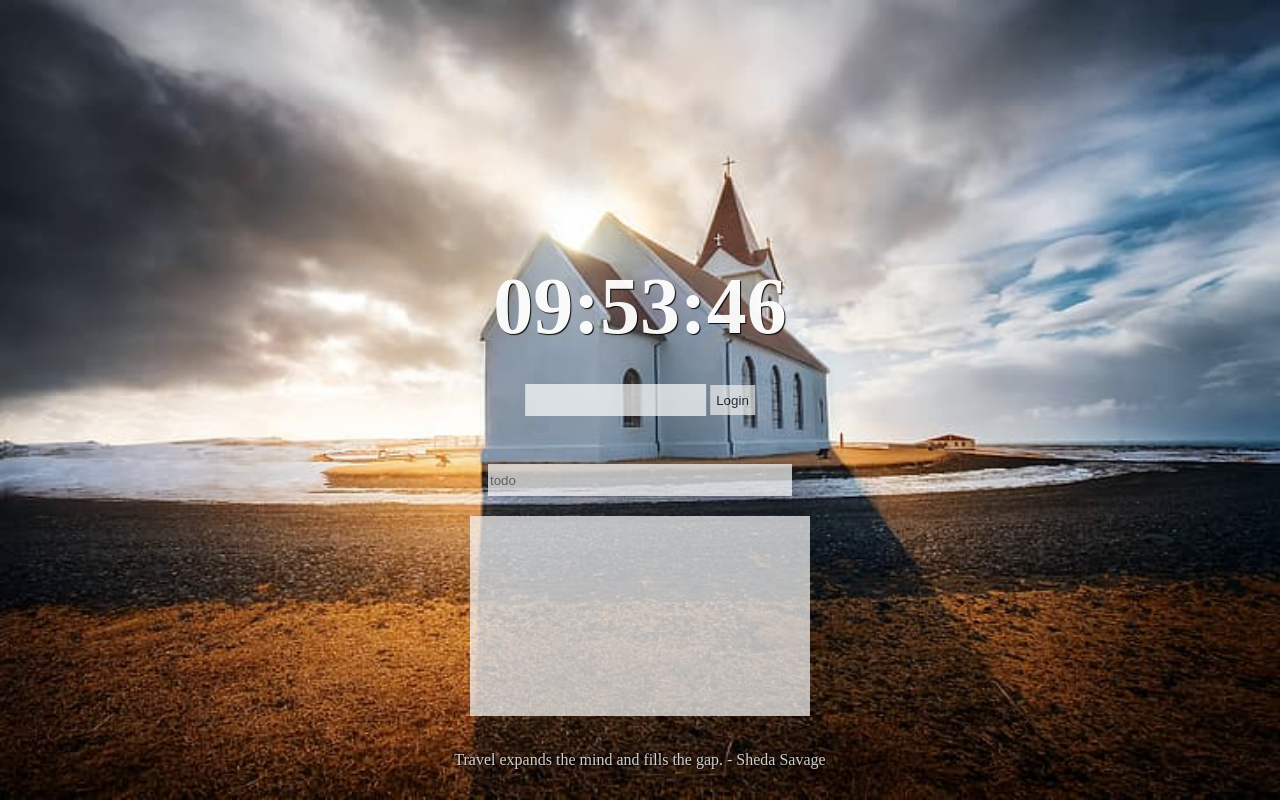
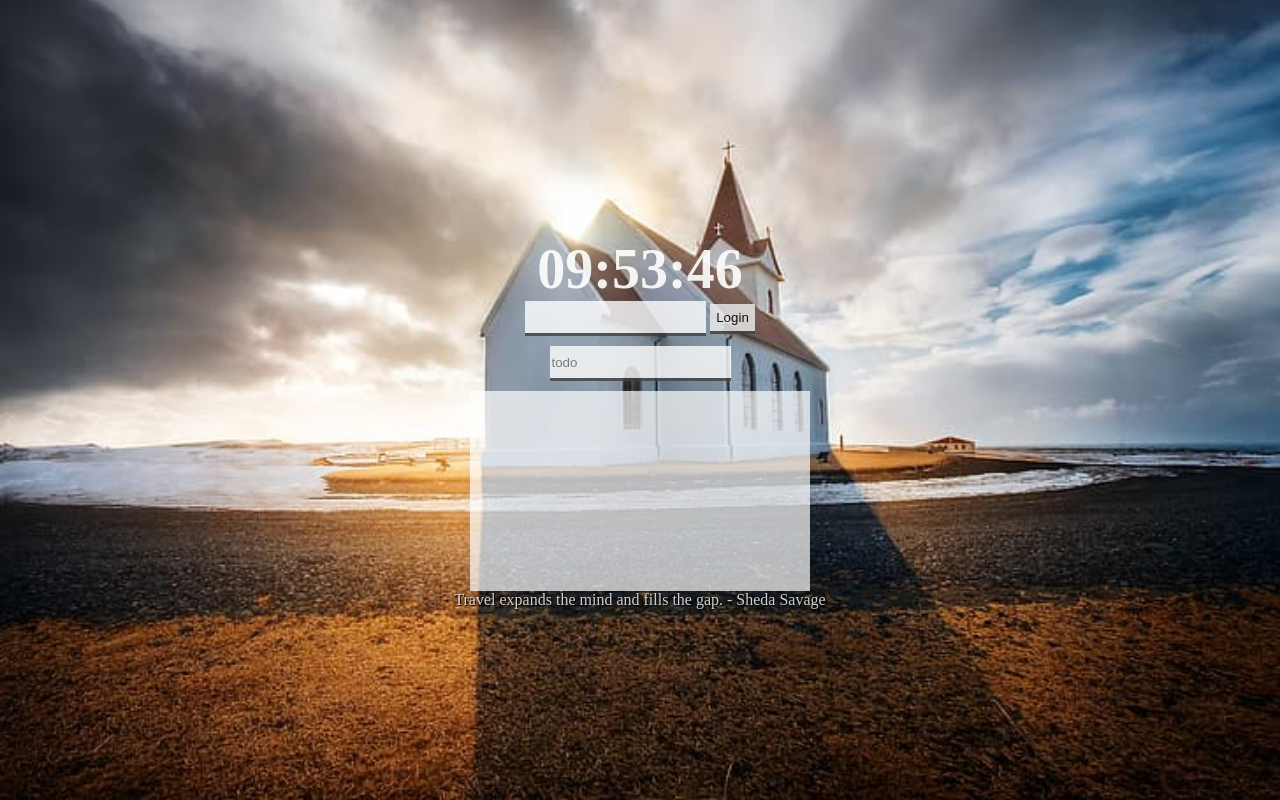
Before and after one commit to HSH-5566/HSH-5566.github.io, a plain HTML site: page index.html in a window 1280 px wide. Drawn offline with Linux system fonts and the light colour scheme.

Commit message:
[Refactor]css-flex

```diff
--- a/css/style.css
+++ b/css/style.css
@@ -1,110 +1,101 @@
+body {
+    display: flex;
+    flex-direction: column;
+    align-items: center;
+    justify-content: center;
+    background-repeat: no-repeat;
+    padding: 0;
+    margin: 0;
+    height: 100vh;
+    background-size: cover;
+    background-position: center;
+}
+
 .hidden {
     display: none;
 }
 
-img {
-    position: absolute;
-    width: 100vw;
-    height: 100vh;
-    top: 50%;
-    left: 50%;
-    transform: translate(-50%, -50%);
-}
+#clock {
+    font-size: 3.5em;
+    color: white;
+    opacity: 0.9;
+    margin-bottom: 0;
+    align-self: center;
+    z-index: 1;
 
-#clock {
-    position: absolute;
-    top: 30%;
-    left: 50%;
-    transform: translate(-50%, -50%);
-    color:white;
-    opacity: 0.95;
-    font-size: 5.0em;
-    text-shadow:1px 1px 1px #000;
-    z-index: 2;
-}
-
-#weather {
-    position: absolute;
-    top: 45%;
-    left: 50%;
-    transform: translate(-50%, -50%);
-    color:white;
-    font-size: 1.0em;
-    text-shadow:1px 1px 1px #000;
-    z-index: 2;
 }
 
 #loginForm {
-    position: absolute;
-    top: 50%;
-    left: 50%;
-    transform: translate(-50%, -50%);
-    z-index: 2;
+    align-self: center;
+    z-index: 1;
 }
 
-#loginForm input:first-child {
-    border:none;
+#loginForm input:first-child{
     height: 30px;
-    opacity: 0.7;
+    opacity: 0.8;
+    border: none;
+    border-bottom: 3px rgb(65, 65, 65) solid;
+    align-self: center;
+    z-index: 1;
 }
 
-#loginForm input:last-child {
-    border:none;
+#loginForm input:last-child{
     height: 30px;
-    opacity: 0.7;
+    opacity: 0.8;
+    border: none;
+    border-bottom: 3px rgb(65, 65, 65) solid;
+    align-self: center;
+    z-index: 1;
 }
 
-#loginForm input:last-child:hover {
-    border:none;
-    height: 30px;
+#loginForm input:last-child:hover{
     background-color: gray;
     cursor: pointer;
-    opacity: 0.7;
 }
 
 #greeting {
-    position: absolute;
-    top: 47%;
-    left: 50%;
-    transform: translate(-50%, -50%);
-    color:white;
-    font-size: 2.0em;
+    margin: 0;
+    color: white;
+    opacity: 0.9;
     text-shadow:1px 1px 1px #000;
-    z-index: 2;
+    align-self: center;
+    z-index: 1;
+
 }
 
-#todo-form input{
-    position: absolute;
-    top: 60%;
-    left: 50%;
-    transform: translate(-50%, -50%);
-    border:none;
+#todo-form {
+    align-self: center;
+    z-index: 1;
+}
+
+#todo-form input:first-child {
     height: 30px;
-    width: 300px;
-    opacity: 0.7;
-    z-index: 2;
+    opacity: 0.8;
+    border: none;
+    margin-top: 10px;
+    margin-bottom: 10px;
+    border-bottom: 3px rgb(65, 65, 65) solid;
 }
 
 #todo-list {
-    position: absolute;
-    top: 75%;
-    left: 50%;
+    margin: 0;
+    list-style:none;
     height: 200px;
     width: 300px;
+    min-height: 50px;
     background-color: rgba(255, 255, 255, 0.7);
-    list-style:none;
-    transform: translate(-50%, -50%);
     overflow: auto;
-    z-index: 2;
+    align-self: center;
+    z-index: 1;
 }
 
-#todo-list li {
-    color: black;
+#todo-list li{
+    position: relative;
 }
 
 #todo-list li button{
     position: absolute;
-    left: 0;
+    left: -40px;
     border: none;
     background-color:transparent;
 }
@@ -122,11 +113,15 @@ img {
 }
 
 #quotes {
-    position: absolute;
-    top: 95%;
-    left: 50%;
-    transform: translate(-50%, -50%);
     color:rgba(255, 255, 255, 0.8);
     text-shadow:1px 1px 1px #000;
-    z-index: 2;
+    align-self: center;
+    z-index: 1;
 }
+
+#weather {
+    color:white;
+    font-size: 1.0em;
+    text-shadow:1px 1px 1px #000;
+    z-index: 1;
+}
--- a/index.html
+++ b/index.html
@@ -8,13 +8,19 @@
     <title>Momentum</title>
 </head>
 <body>
+
+    <h2 id="clock">00:00:00</h2>
+
+    <div id="weather">
+        <span></span>
+        <span></span>
+    </div>
+
     <form class="hidden" id="loginForm">
         <input maxlength="15" required type="text" />
         <input type="submit" value="Login"/>
     </form>
     <h1 class="hidden" id="greeting"></h1>
-
-    <h2 id="clock">00:00:00</h2>
 
     <form id="todo-form">
         <input type="text" placeholder="todo" required />
@@ -22,11 +28,6 @@
     <ul id="todo-list"></ul>
 
     <div id="quotes">
-        <span></span>
-        <span></span>
-    </div>
-
-    <div id="weather">
         <span></span>
         <span></span>
     </div>
--- a/js/background.js
+++ b/js/background.js
@@ -1,6 +1,8 @@
 const img = ["0.jpg","1.jpg","2.jpg","3.jpg"];
 
 const randomImg = img[Math.floor(Math.random()*img.length)];
-const selectImg = document.createElement("img");
-selectImg.src = `img/${randomImg}`;
-document.body.appendChild(selectImg);
+// const selectImg = document.createElement("img");
+// selectImg.src = `img/${randomImg}`;
+// document.body.appendChild(selectImg);
+const selectImg = document.querySelector("body");
+selectImg.style.backgroundImage = `url(img/${randomImg})`;
```
